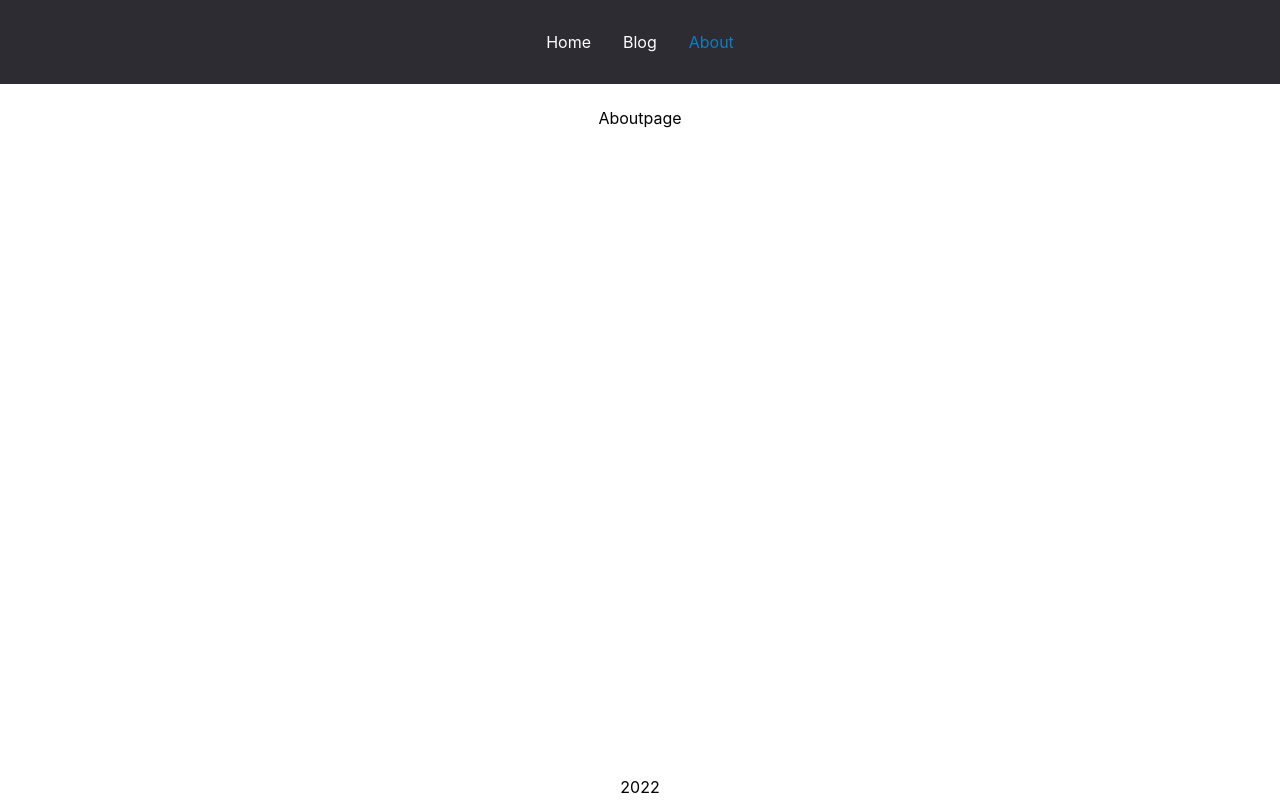
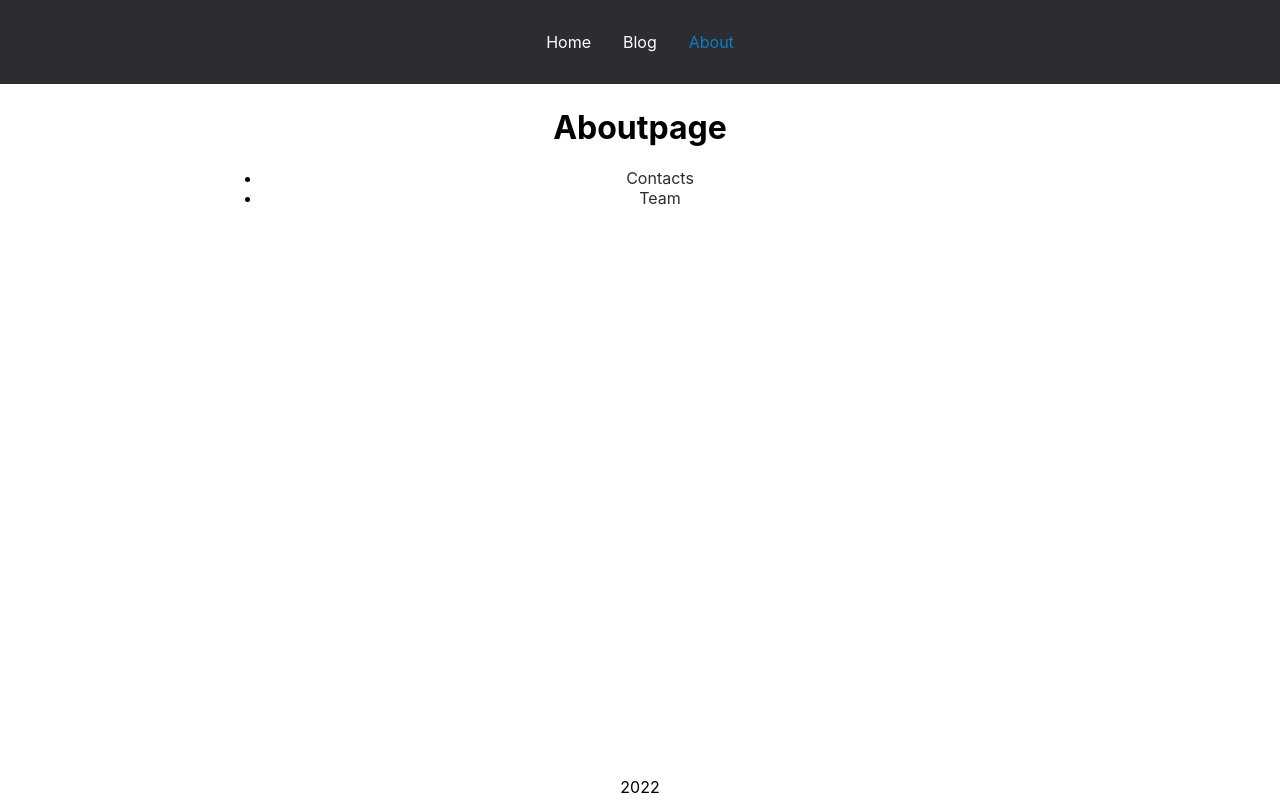
Before and after one commit to Bakytbekuly/Router-, a React (Create React App) app: page /about in a window 1280 px wide. Built offline with nearby package versions, Linux system fonts and the light colour scheme.

Commit message:
nested route old version

```diff
--- a/src/App.js
+++ b/src/App.js
@@ -21,7 +21,7 @@ function App() {
             <Route path='/' element={<Layout />}>
 
               <Route index element={<Homepage />} />
-              <Route path='about' element={<Aboutpage />} />
+              <Route path='about/*' element={<Aboutpage />} />
               <Route path='about-us' element={<Navigate to="/about" replace />} />
 
 
--- a/src/pages/Aboutpage.jsx
+++ b/src/pages/Aboutpage.jsx
@@ -1,7 +1,20 @@
 import React from 'react'
+import { Route, Link, Routes } from 'react-router-dom'
 
 export const Aboutpage = () => {
     return (
-        <div>Aboutpage</div>
+        <div>
+            <h1>Aboutpage</h1>
+            <ul>
+                <li><Link to="contacts">Contacts</Link></li>
+                <li><Link to="team">Team</Link></li>
+            </ul>
+
+            <Routes>
+                <Route path='contacts' element={<p>Our contact</p>} />
+                <Route path='team' element={<p>Our team</p>} />
+            </Routes>
+        </div>
+
     )
 }
```
